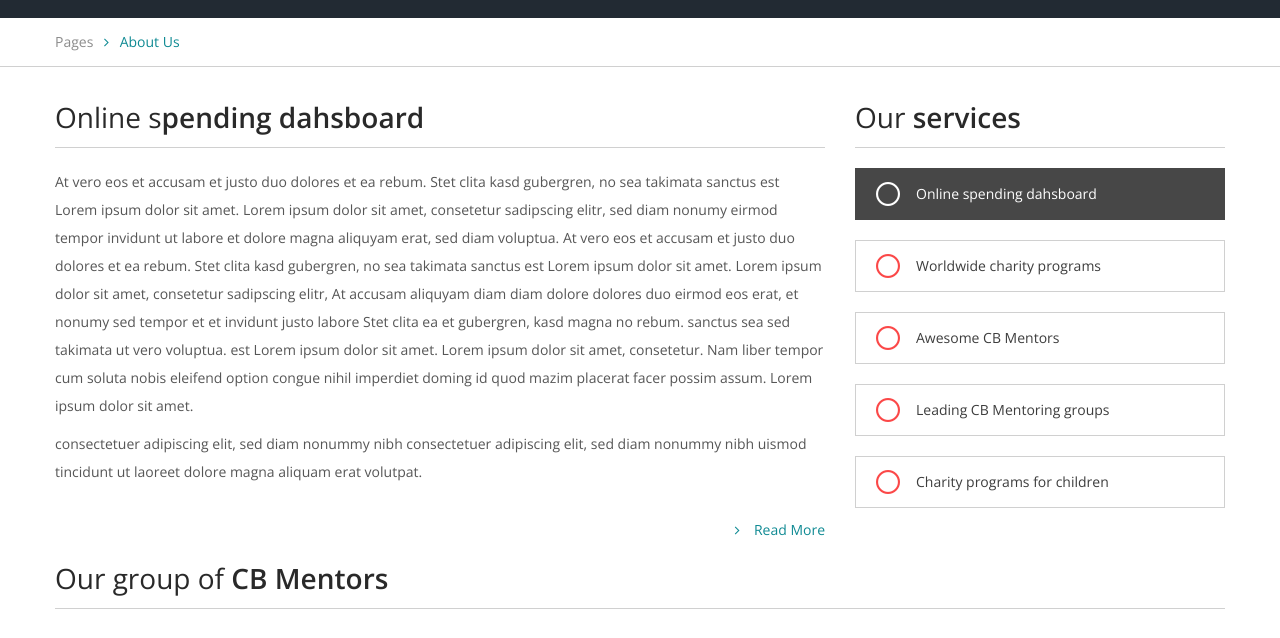
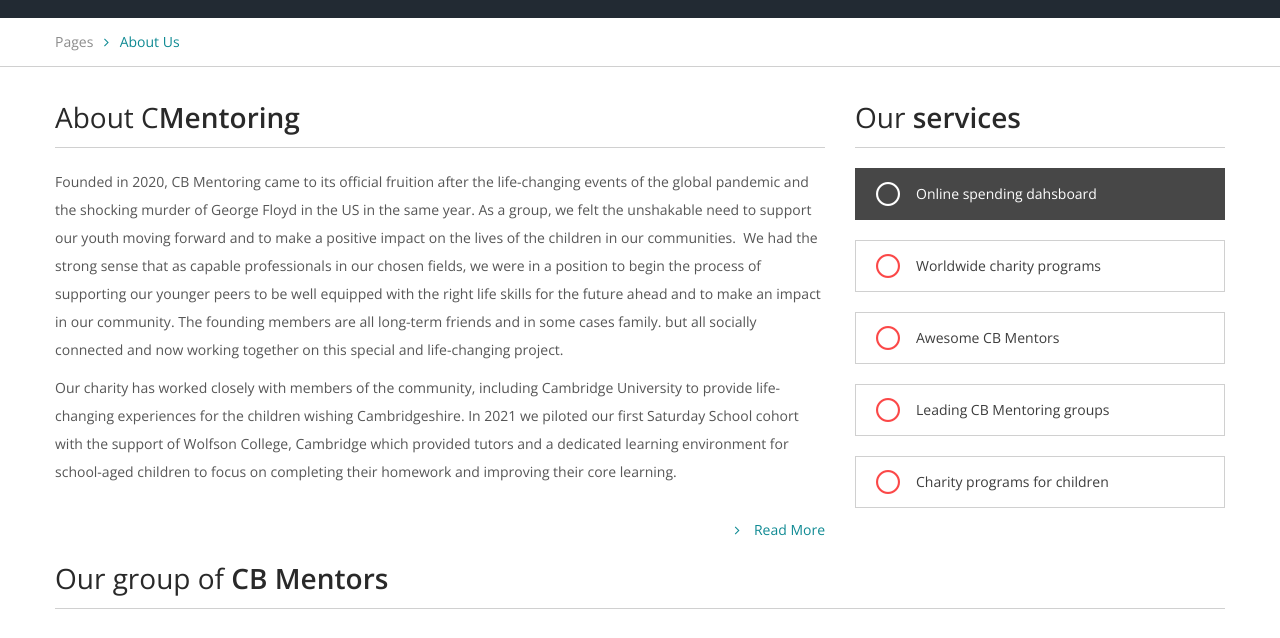
Before and after one commit to mgc237/cbmentor, a plain HTML site: page about-us.html in a window 1280 px wide. Shown: the part 120-758 px from the top of the page. Drawn offline with nearby package versions, Linux system fonts and the light colour scheme; some packages are replaced by stand-ins of ours; a script that the page names is missing.

Commit message:
about us text

```diff
--- a/about-us.html
+++ b/about-us.html
@@ -270,12 +270,25 @@
                         <!--Tab / Active tab-->
                         <div class="tab active-tab" id="tab-one">
                             <div class="sec-title">
-                                <h2>Online s<strong>pending dahsboard</strong></h2>
+                                <h2>About C<strong>Mentoring</strong></h2>
                             </div>
                             <div class="text">
-                                <p>At vero eos et accusam et justo duo dolores et ea rebum. Stet clita kasd gubergren, no sea takimata sanctus est Lorem ipsum dolor sit amet. Lorem ipsum dolor sit amet, consetetur sadipscing elitr, sed diam nonumy eirmod tempor invidunt ut labore et dolore magna aliquyam erat, sed diam voluptua. At vero eos et accusam et justo duo dolores et ea rebum. Stet clita kasd gubergren, no sea takimata sanctus est Lorem ipsum dolor sit amet. Lorem ipsum dolor sit amet, consetetur sadipscing elitr, At accusam aliquyam diam diam dolore dolores duo eirmod eos erat, et nonumy sed tempor et et invidunt justo labore Stet clita ea et gubergren, kasd magna no rebum. sanctus sea sed takimata ut vero voluptua. est Lorem ipsum dolor sit amet. Lorem ipsum dolor sit amet, consetetur. Nam liber tempor cum soluta nobis eleifend option congue nihil imperdiet doming id quod mazim placerat facer possim assum. Lorem ipsum dolor sit amet.</p>
-                                <p>consectetuer adipiscing elit, sed diam nonummy nibh  consectetuer adipiscing elit, sed diam nonummy nibh  uismod tincidunt ut laoreet dolore magna aliquam erat volutpat.</p>
+                                <p>Founded in 2020, CB Mentoring came to its official fruition after the life-changing events of the global pandemic and the shocking murder of George Floyd in the US in the same year.
+
+
+                                    As a group, we felt the unshakable need to support our youth moving forward and to make a positive impact on the lives of the children in our communities.
+
+
+                                    We had the strong sense that as capable professionals in our chosen fields, we were in a position to begin the process of supporting our younger peers to be well equipped with the right life skills for the future ahead and to make an impact in our community.
+
+
+                                    The founding members are all long-term friends and in some cases family. but all socially connected and now working together on this special and life-changing project.
+
+
+                                    <p>  Our charity has worked closely with members of the community, including Cambridge University to provide life-changing experiences for the children wishing Cambridgeshire. In 2021 we piloted our first Saturday School cohort with the support of Wolfson College, Cambridge which provided tutors and a dedicated learning environment for school-aged children to focus on completing their homework and improving their core learning. </p>
+                                </p>
                             </div>
+
 
                             <div class="link text-right"><a href="#"><span class="fa fa-angle-right"></span> &ensp; Read More</a></div>
 
```
